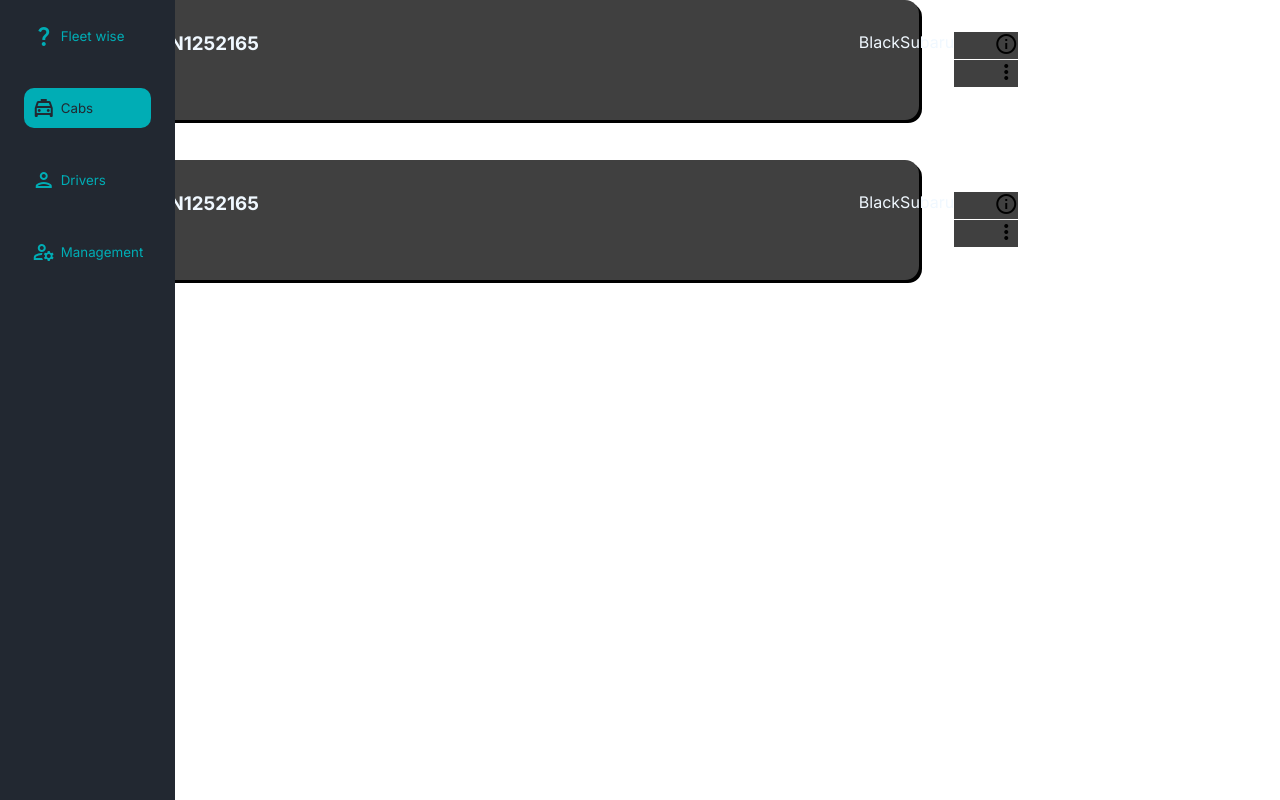
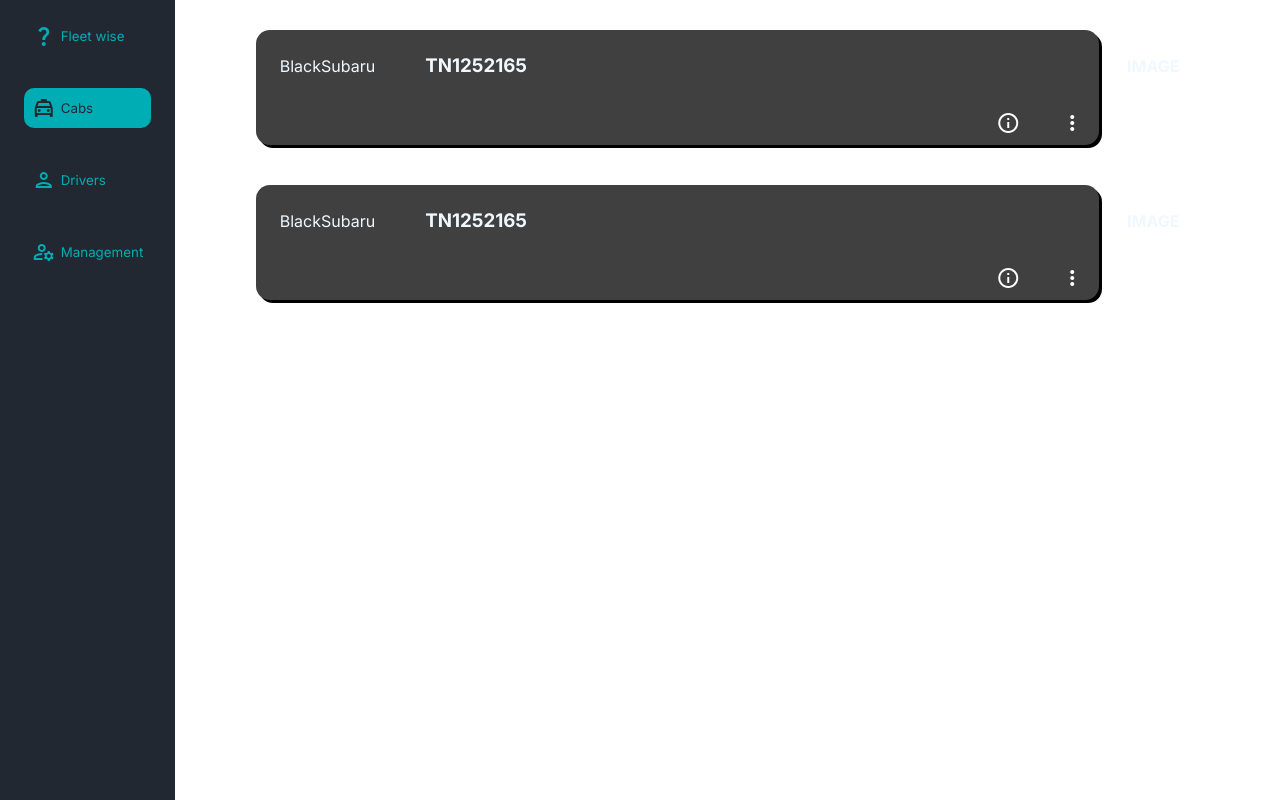
Before and after one commit to DineshK-1/fleetwise, a Next.js app: page /Cabs in a window 1280 px wide. Built offline with nearby package versions, Linux system fonts and the light colour scheme.

Commit message:
Cabs Change

```diff
--- a/app/Cabs/cabdeets.css
+++ b/app/Cabs/cabdeets.css
@@ -3,10 +3,10 @@
   color: aliceblue;
   background-color: #404040;
   display: flex;
-  flex-direction: row;
-  padding: 2rem;
+  flex-direction: column;
   width: 70%;
   border-radius: 14px;
+  margin: 20px 0;
 }
 
 .cabcard h3 {
@@ -26,3 +26,25 @@
 button :hover {
   background-color: #b1acac;
 }
+
+.cabs-page {
+  display: flex;
+  flex-direction: column;
+  width: 100%;
+  justify-content: center;
+  align-items: center;
+  margin: 10px 0px;
+}
+
+.cabcard .top {
+  display: flex;
+  padding: 1.5rem;
+  align-items: center;
+}
+
+.icons {
+  display: flex;
+  justify-content: flex-end;
+  color: white;
+  padding: 10px 15px;
+}
--- a/app/Cabs/page.jsx
+++ b/app/Cabs/page.jsx
@@ -3,19 +3,20 @@
 function CabCard({ reg, name, cabcolor }) {
   return (
     <div className="cabcard">
-      <h3> {reg} </h3>
+      <div className="top">
         <img src="" alt="" />
         <p>
           {cabcolor}
           {name}
         </p>
+        <h3> {reg} </h3>
+
+        <h4>IMAGE</h4>
+      </div>
+
       <div className="icons">
-        <button>
         <span class="material-icons-outlined">info</span>
-        </button>
-        <button>
         <span class="material-icons-outlined">more_vert</span>
-        </button>
       </div>
     </div>
   );
@@ -27,18 +28,14 @@
     { cabreg: "TN1252165", cabname: "Subaru", cabcolor: "Black" },
   ];
   return (
-    <div>
+    <div className="cabs-page">
       {array.map((cab) => (
-        <>
         <CabCard
           key={cab.cabreg}
           reg={cab.cabreg}
           name={cab.cabname}
           cabcolor={cab.cabcolor}
         />
-          <br />
-          <br />
-        </>
       ))}
     </div>
   );
--- a/app/components/Sidebar.component.jsx
+++ b/app/components/Sidebar.component.jsx
@@ -5,7 +5,7 @@
 
 export default function Sidebar({ child }) {
 
-    const [expanded, setExpanded] = useState(true);
+    const [expanded, setExpanded] = useState(false);
 
     return (
         <div className="sidebar" style={{ width: expanded ? "175px" : "75px" }} onMouseEnter={() => setExpanded(true)} onMouseLeave={() => setExpanded(false)}>
```
Lines whose indentation alone changed are shown as unchanged.
